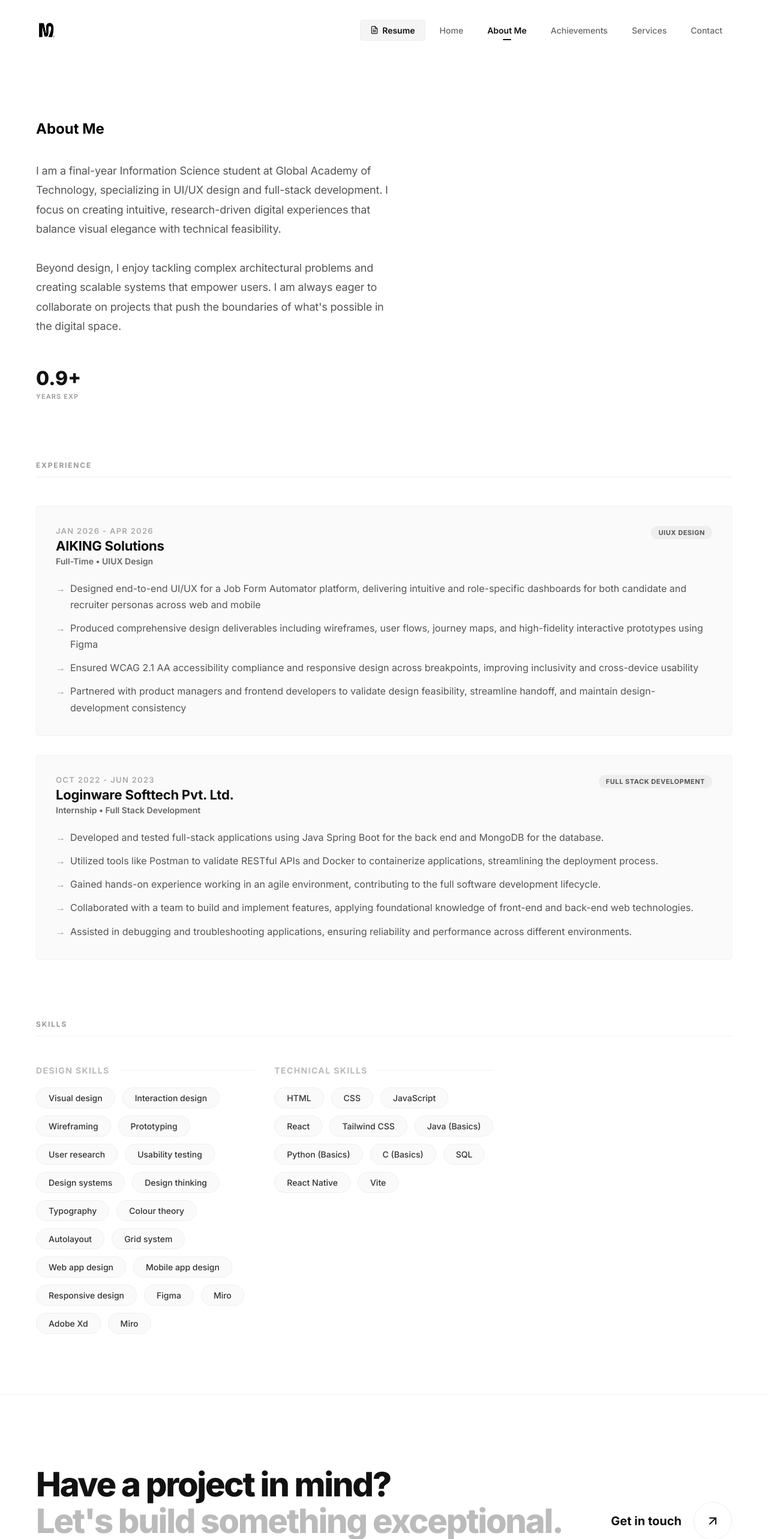
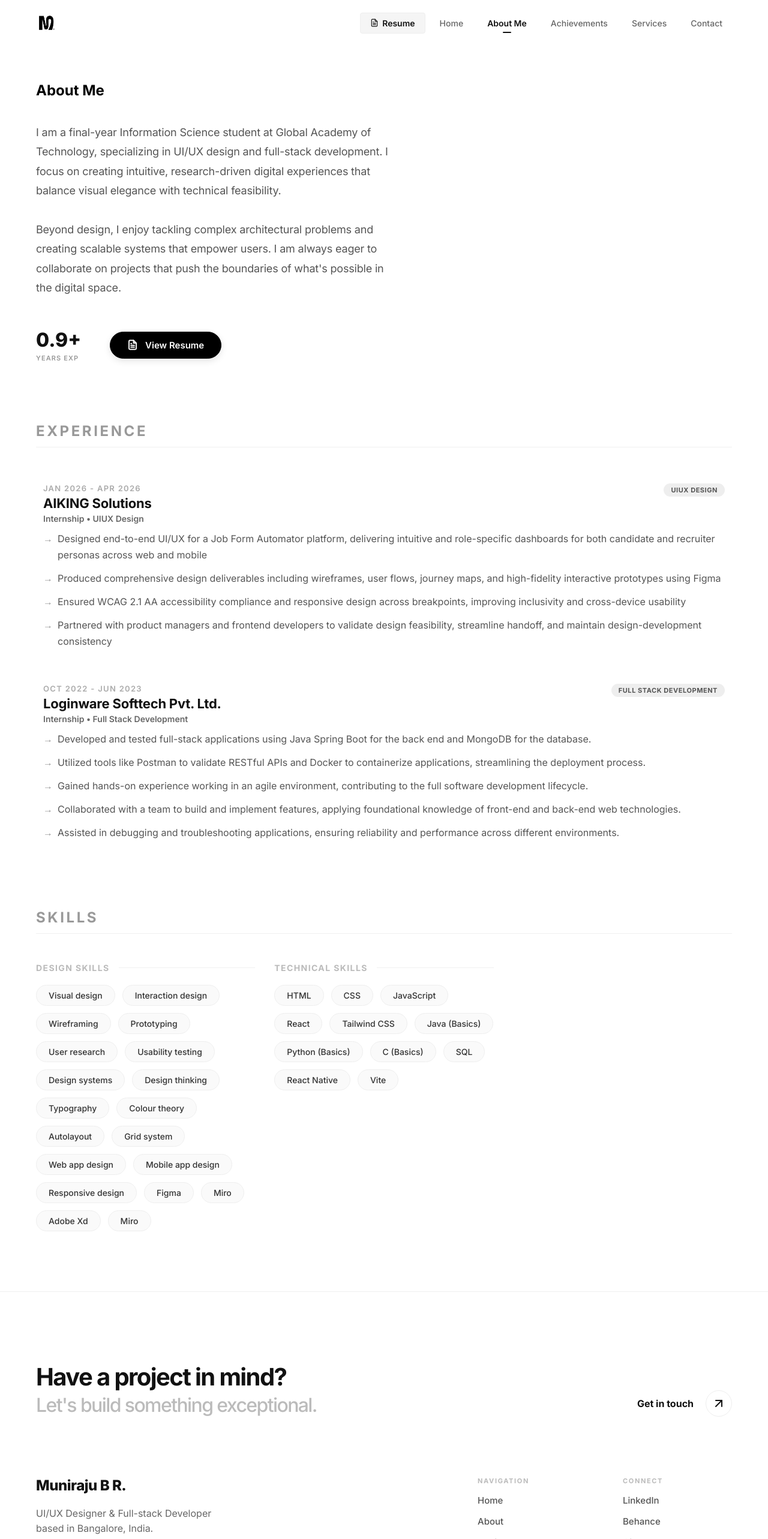
Before and after one commit to munirajubr/Portfolio, a React (Vite) app: page /about in a window 1280 px wide. Shown: the top 2566 px of the page at 60% size. Built offline with nearby package versions, Linux system fonts and the light colour scheme.

Commit message:
design update

```diff
--- a/index.html
+++ b/index.html
@@ -8,7 +8,7 @@
   <link rel="icon" type="image/svg+xml" href="/favicon.svg" />
   <link rel="preconnect" href="https://fonts.googleapis.com" />
   <link rel="preconnect" href="https://fonts.gstatic.com" crossorigin />
-  <link href="https://fonts.googleapis.com/css2?family=Inter:wght@400;500;600;700;800;900&display=swap" rel="stylesheet" />
+  <link href="https://fonts.googleapis.com/css2?family=Inter:wght@400;500;600;700;800;900&family=Space+Grotesk:wght@300..700&display=swap" rel="stylesheet" />
 </head>
 
 <body>
--- a/src/components/Footer.jsx
+++ b/src/components/Footer.jsx
@@ -16,10 +16,10 @@ export default function Footer() {
     <footer className="footer reveal">
       <div className="footer-inner">
         <div className="footer-header">
-          <h2 className="footer-headline">
+          <h3 className="footer-headline">
             Have a project in mind? <br/>
             <span>Let's build something exceptional.</span>
-          </h2>
+          </h3>
           <div
             onClick={() => handleNav('/contact')}
             className="footer-cta-main"
--- a/src/index.css
+++ b/src/index.css
@@ -67,7 +67,7 @@ body {
   display: flex;
   align-items: center;
   justify-content: center;
-  padding: 32px 60px;
+  padding: 20px 60px;
   background: #ffffff;
   width: 100%;
 }
@@ -273,7 +273,7 @@ body {
 
 /* ── HERO SECTIONS (Shared) ── */
 .hero {
-  padding: 100px 60px 0;
+  padding: 60px 60px 0;
   display: flex;
   justify-content: center;
 }
@@ -363,7 +363,7 @@ body {
 
 .social-divider {
   width: 50px;
-  height: 1px;
+  height: px;
   background: #eee;
   flex-shrink: 0;
 }
@@ -702,7 +702,7 @@ body {
 }
 
 .section-heading {
-  font-size: 12px;
+  font-size: 24px;
   font-weight: 700;
   color: #999;
   margin-bottom: 48px;
@@ -723,12 +723,12 @@ body {
 .exp-item {
   display: flex;
   flex-direction: column;
-  gap: 24px;
-  padding: 32px;
-  background: #fafafa;
-  border: 1px solid #f0f0f0;
-  border-radius: 4px;
-  transition: all 0.3s ease;
+  gap: 12px;
+  padding: 12px;
+  /* background: #fafafa; */
+  /* border: 1px solid #f0f0f0; */
+  /* border-radius: 4px; */
+  /* transition: all 0.3s ease; */
 }
 
 .exp-item:hover {
@@ -1004,8 +1004,8 @@ body {
 }
 
 .footer-headline {
-  font-size: clamp(32px, 5vw, 56px);
-  font-weight: 800;
+  font-size: clamp(32px, 5vw, 40px);
+  font-weight: 700;
   color: #111;
   line-height: 1.1;
   letter-spacing: -0.04em;
@@ -1014,6 +1014,8 @@ body {
 
 .footer-headline span {
   color: #bbb;
+  font-weight: 500;
+  font-size: clamp(32px, 5vw, 32px);
 }
 
 .footer-cta-main {
@@ -1021,7 +1023,7 @@ body {
   display: flex;
   align-items: center;
   gap: 20px;
-  font-size: 20px;
+  font-size: 16px;
   font-weight: 700;
   color: #111;
   cursor: pointer;
@@ -1033,8 +1035,8 @@ body {
 }
 
 .footer-cta-circle {
-  width: 64px;
-  height: 64px;
+  width: 44px;
+  height: 44px;
   border-radius: 50%;
   border: 1px solid #eee;
   display: flex;
--- a/src/pages/AboutMe.jsx
+++ b/src/pages/AboutMe.jsx
@@ -2,19 +2,22 @@ import Navbar from '../components/Navbar'
 import Footer from '../components/Footer'
 import { ExperienceItems, assets, skillItems, aboutDetails } from '../utils/projectsData'
 import { calculateTotalExperienceCount, formatDateRange, getProjectsCount } from '../utils/helper'
+import { navItems } from '../utils/navItems'
 
 export default function AboutMe() {
+  const handleNavigation = (href) => {
+    window.open(href, '_blank', 'noreferrer')
+  }
+
   return (
     <div className="page-root">
       <Navbar />
 
-      {/* ── Hero ── */ }
+      {/* ── Hero ── */}
       <section className="hero">
         <div className="hero-inner">
-
-
           <div className="about-hero-row">
-             {/* Left */}
+            {/* Left */}
             <div className="about-text-col reveal delay-2">
               <h1 className="reveal delay-1">About Me</h1>
 
@@ -43,6 +46,19 @@ export default function AboutMe() {
                   <span className="stat-value">{getProjectsCount()}+</span>
                   <span className="stat-label">Projects</span>
                 </div> */}
+                <div
+                  className="hero-resume-btn stylish"
+                  onClick={() => handleNavigation(navItems.find(n => n.label === 'Resume')?.link)}
+                >
+                  <svg width="18" height="18" viewBox="0 0 24 24" fill="none" stroke="currentColor" strokeWidth="2.5" strokeLinecap="round" strokeLinejoin="round">
+                    <path d="M14 2H6a2 2 0 0 0-2 2v16a2 2 0 0 0 2 2h12a2 2 0 0 0 2-2V8z"></path>
+                    <polyline points="14 2 14 8 20 8"></polyline>
+                    <line x1="16" y1="13" x2="8" y2="13"></line>
+                    <line x1="16" y1="17" x2="8" y2="17"></line>
+                    <polyline points="10 9 9 9 8 9"></polyline>
+                  </svg>
+                  View Resume
+                </div>
               </div>
             </div>
 
--- a/src/responsive.css
+++ b/src/responsive.css
@@ -146,7 +146,8 @@
   }
   /* Hide large illustrations on tablet, but keep photos if they fit */
   .hero-illustration { display: none !important; }
-  .about-photo-wrap { display: block !important; }
+  .about-photo-wrap.photo-desktop { display: none !important; }
+  .about-photo-wrap.photo-mobile { display: flex !important; margin: 0 auto 20px; max-width: 320px; }
 
   /* Project cards – thumbnail on top, info below */
   .project-card-row {
@@ -269,8 +270,8 @@
   }
 
   /* Hero section */
-  .hero-section {
-    padding: 30px 20px !important;
+  .hero {
+    padding: 20px 20px 0 !important;
     gap: 30px !important;
   }
   .hero-row {
@@ -540,8 +541,8 @@
     padding-left: 20px !important;
     padding-right: 20px !important;
   }
-  .hero-section {
-    padding-top: 30px !important;
+  .hero {
+    padding-top: 20px !important;
     padding-bottom: 20px !important;
   }
 
--- a/src/utils/ExperienceItems.js
+++ b/src/utils/ExperienceItems.js
@@ -1,29 +1,10 @@
 export const ExperienceItems = [
-  // {
-  //   domain: "UIUX Design",
-  //   company: "ToLet-Globe",
-  //   location: "Work From Home",
-  //   workmode: "Remote",
-  //   worktype: "Part-Time",
-  //   startDate: "2026-04-13",
-  //   endDate: "Present",
-  //   milestones: [
-  //     {
-  //       date: "2026-04-13",
-  //       title: "UIUX Design Intern",
-  //       type: "Internship"
-  //     },
-  //   ],
-  //   description: [
-  //     "Disclosing Soon",
-  //   ],
-  // },
   {
     domain: "UIUX Design",
     company: "AIKING Solutions",
     location: "Work From Home",
     workmode: "Remote",
-    worktype: "Full-Time",
+    worktype: "Internship",
     startDate: "2026-01-05",
     endDate: "2026-04-05",
     milestones: [
```
